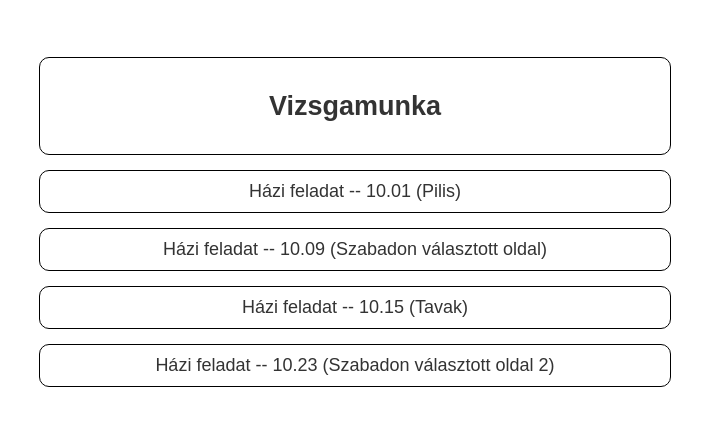
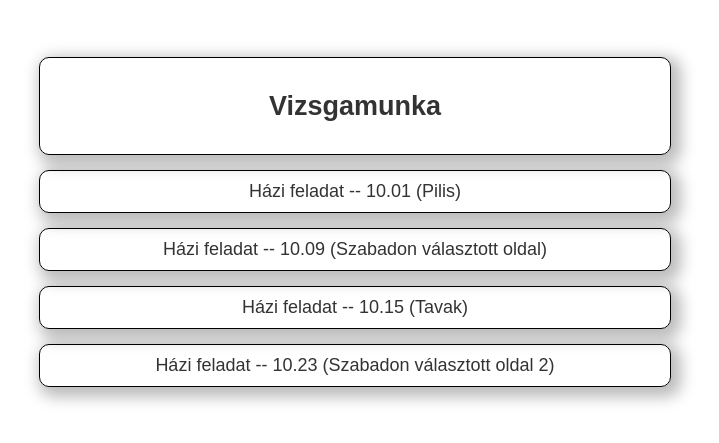
Before and after one commit to kobiii12/kobiii12.github.io, a plain HTML site: page index.html in a window 1280 px wide. Shown: the part 61-504 px from the top of the page, without its empty margins (285-1004 px from the left). Drawn offline with Linux system fonts and the light colour scheme.

Commit message:
Árnyéééék!!

```diff
--- a/css/style.css
+++ b/css/style.css
@@ -26,6 +26,8 @@ div a {
     margin-bottom: 15px;
     color: #333;
     text-decoration: none;
+    -webkit-box-shadow: 5px 5px 15px 5px rgba(0,0,0,0.27);
+    box-shadow: 5px 5px 15px 5px rgba(0,0,0,0.27);
 }
 div a:hover {
     border: 4px solid rgb(255, 109, 109);
```
